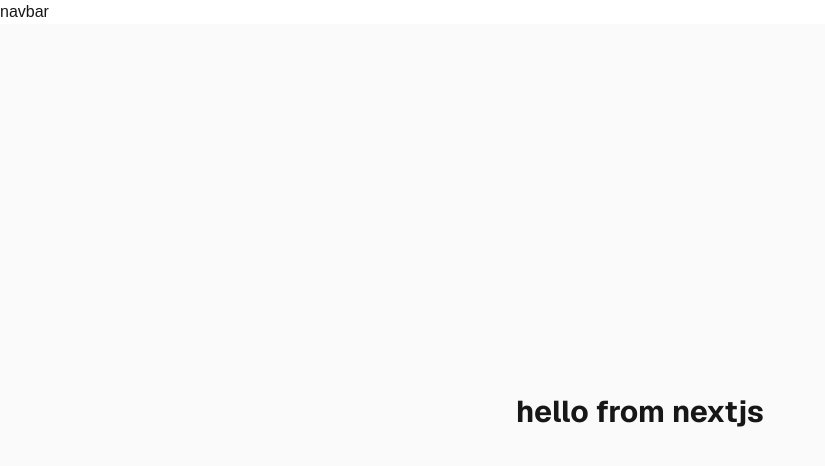
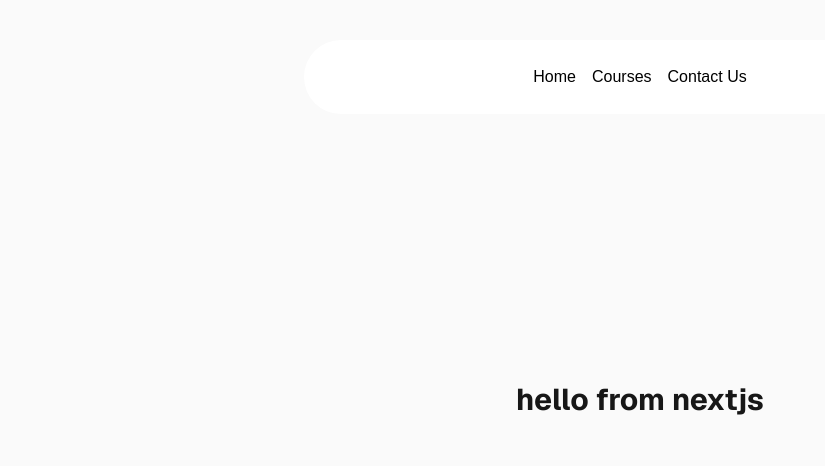
Before and after one commit to umakantkatare/music-with-nextjs, a Next.js app: page / in a window 1280 px wide. Shown: the top 466 px of the page, without its empty margins (0-825 px from the left). Built offline with nearby package versions, Linux system fonts and the light colour scheme.

Commit message:
Add Navbar

```diff
--- a/package.json
+++ b/package.json
@@ -9,9 +9,12 @@
     "lint": "eslint"
   },
   "dependencies": {
+    "clsx": "^2.1.1",
+    "motion": "^12.42.2",
     "next": "16.2.10",
     "react": "19.2.4",
-    "react-dom": "19.2.4"
+    "react-dom": "19.2.4",
+    "tailwind-merge": "^3.6.0"
   },
   "devDependencies": {
     "@tailwindcss/postcss": "^4",
--- a/src/app/chai/page.tsx
+++ /dev/null
@@ -1,7 +0,0 @@
-import React from "react";
-
-const ChaiPage = () => {
-  return <div>ChaiPage</div>;
-};
-
-export default ChaiPage;
--- a/src/app/layout.tsx
+++ b/src/app/layout.tsx
@@ -1,6 +1,7 @@
 import type { Metadata } from "next";
 import { Geist, Geist_Mono } from "next/font/google";
 import "./globals.css";
+import Navbar from "@/components/Navbar";
 
 const geistSans = Geist({
   variable: "--font-geist-sans",
@@ -27,7 +28,10 @@ export default function RootLayout({
       lang="en"
       className={`${geistSans.variable} ${geistMono.variable} h-full antialiased`}
     >
-      <body className="min-h-full flex flex-col"> <nav>navbar</nav> {children}</body>
+      <body className="min-h-full flex flex-col">
+        <Navbar />
+        {children}
+      </body>
     </html>
   );
 }
--- /dev/null
+++ b/src/components/Navbar.tsx
@@ -0,0 +1,47 @@
+"use client";
+import React, { useState } from "react";
+import { HoveredLink, Menu, MenuItem, ProductItem } from "./ui/navbar-menu";
+import { cn } from "@/lib/utils";
+import Link from "next/link";
+
+const Navbar = ({ className }: { className?: string }) => {
+  const [active, setActive] = useState<string | null>(null);
+  return (
+    <div
+      className={cn("fixed inset-x-0 top-10 z-50 mx-auto max-w-2xl", className)}
+    >
+      <Menu setActive={setActive}>
+        <Link href={"/"}>
+          <MenuItem
+            setActive={setActive}
+            active={active}
+            item="Home"
+          ></MenuItem>
+        </Link>
+        <Link href={"/courses"}>
+          {" "}
+          <MenuItem setActive={setActive} active={active} item="Courses">
+            <div className="flex flex-col space-y-4 text-sm">
+              <HoveredLink href="/all-courses">All Courses</HoveredLink>
+              <HoveredLink href="/interface-design">
+                Basic Music Theory
+              </HoveredLink>
+              <HoveredLink href="/seo">Advanced Composition</HoveredLink>
+              <HoveredLink href="/branding">Songwriting</HoveredLink>
+              <HoveredLink href="/branding">Music Production</HoveredLink>
+            </div>
+          </MenuItem>
+        </Link>
+        <Link href={"/contact-us"}>
+          <MenuItem
+            setActive={setActive}
+            active={active}
+            item="Contact Us   "
+          ></MenuItem>
+        </Link>
+      </Menu>
+    </div>
+  );
+};
+
+export default Navbar;
--- /dev/null
+++ b/src/components/ui/navbar-menu.tsx
@@ -0,0 +1,119 @@
+"use client";
+import React from "react";
+import { motion } from "motion/react";
+
+const transition = {
+  type: "spring" as const,
+  mass: 0.5,
+  damping: 11.5,
+  stiffness: 100,
+  restDelta: 0.001,
+  restSpeed: 0.001,
+};
+
+export const MenuItem = ({
+  setActive,
+  active,
+  item,
+  children,
+}: {
+  setActive: (item: string) => void;
+  active: string | null;
+  item: string;
+  children?: React.ReactNode;
+}) => {
+  return (
+    <div onMouseEnter={() => setActive(item)} className="relative ">
+      <motion.p
+        transition={{ duration: 0.3 }}
+        className="cursor-pointer text-black hover:opacity-[0.9] dark:text-white"
+      >
+        {item}
+      </motion.p>
+      {active !== null && (
+        <motion.div
+          initial={{ opacity: 0, scale: 0.85, y: 10 }}
+          animate={{ opacity: 1, scale: 1, y: 0 }}
+          transition={transition}
+        >
+          {active === item && children && (
+            <div className="absolute top-[calc(100%_+_1.2rem)] left-1/2 transform -translate-x-1/2 pt-4">
+              <motion.div
+                transition={transition}
+                layoutId="active" // layoutId ensures smooth animation
+                className="bg-white dark:bg-black backdrop-blur-sm rounded-2xl overflow-hidden border border-black/[0.2] dark:border-white/[0.2] shadow-xl"
+              >
+                <motion.div
+                  layout // layout ensures smooth animation
+                  className="w-max h-full p-4"
+                >
+                  {children}
+                </motion.div>
+              </motion.div>
+            </div>
+          )}
+        </motion.div>
+      )}
+    </div>
+  );
+};
+
+export const Menu = ({
+  setActive,
+  children,
+}: {
+  setActive: (item: string | null) => void;
+  children: React.ReactNode;
+}) => {
+  return (
+    <nav
+      onMouseLeave={() => setActive(null)} // resets the state
+      className="relative rounded-full border border-transparent dark:bg-black dark:border-white/[0.2] bg-white shadow-input flex justify-center space-x-4 px-8 py-6 "
+    >
+      {children}
+    </nav>
+  );
+};
+
+export const ProductItem = ({
+  title,
+  description,
+  href,
+  src,
+}: {
+  title: string;
+  description: string;
+  href: string;
+  src: string;
+}) => {
+  return (
+    <a href={href} className="flex space-x-2">
+      <img
+        src={src}
+        width={140}
+        height={70}
+        alt={title}
+        className="shrink-0 rounded-md shadow-2xl"
+      />
+      <div>
+        <h4 className="text-xl font-bold mb-1 text-black dark:text-white">
+          {title}
+        </h4>
+        <p className="text-neutral-700 text-sm max-w-[10rem] dark:text-neutral-300">
+          {description}
+        </p>
+      </div>
+    </a>
+  );
+};
+
+export const HoveredLink = ({ children, ...rest }: any) => {
+  return (
+    <a
+      {...rest}
+      className="text-neutral-700 dark:text-neutral-200 hover:text-black "
+    >
+      {children}
+    </a>
+  );
+};
--- /dev/null
+++ b/src/data/music_courses.json
@@ -0,0 +1,104 @@
+{
+  "courses": [
+    {
+      "id": 1,
+      "title": "Guitar Fundamentals",
+      "slug": "guitar-fundamentals",
+      "description": "Learn the basics of playing guitar with our comprehensive beginner's course.",
+      "price": 99.99,
+      "instructor": "John Doe",
+      "isFeatured": true,
+      "image": "/courses/guitar.jpg"
+    },
+    {
+      "id": 2,
+      "title": "Piano for Beginners",
+      "slug": "piano-for-beginners",
+      "description": "Start your musical journey with foundational piano skills taught by expert instructors.",
+      "price": 109.99,
+      "instructor": "Jane Smith",
+      "isFeatured": false,
+      "image": "/courses/piano.jpg"
+    },
+    {
+      "id": 3,
+      "title": "Advanced Vocal Techniques",
+      "slug": "advanced-vocal-techniques",
+      "description": "Enhance your singing with advanced vocal techniques for intermediate to advanced learners.",
+      "price": 119.99,
+      "instructor": "Emily Johnson",
+      "isFeatured": true,
+      "image": "/courses/vocalist.jpg"
+    },
+    {
+      "id": 4,
+      "title": "Drumming Mastery",
+      "slug": "drumming-mastery",
+      "description": "Master the drums with our comprehensive course covering all skill levels.",
+      "price": 129.99,
+      "instructor": "Mike Brown",
+      "isFeatured": false,
+      "image": "/courses/drumming.jpg"
+    },
+    {
+      "id": 5,
+      "title": "Jazz Improvisation",
+      "slug": "jazz-improvisation",
+      "description": "Learn the art of jazz improvisation with this course designed for all levels.",
+      "price": 139.99,
+      "instructor": "Chris Davis",
+      "isFeatured": false,
+      "image": "/courses/jazz.jpg"
+    },
+    {
+      "id": 6,
+      "title": "Music Production Fundamentals",
+      "slug": "music-production-fundamentals",
+      "description": "Dive into music production with this introductory course on the basics of sound engineering and mixing.",
+      "price": 149.99,
+      "instructor": "Alex Wilson",
+      "isFeatured": true,
+      "image": "/courses/music-prod.jpg"
+    },
+    {
+      "id": 7,
+      "title": "Songwriting Essentials",
+      "slug": "songwriting-essentials",
+      "description": "Learn the essentials of songwriting to express your musical creativity.",
+      "price": 159.99,
+      "instructor": "Samantha Miller",
+      "isFeatured": false,
+      "image": "/courses/song-writing.jpg"
+    },
+    {
+      "id": 8,
+      "title": "Electronic Music Production",
+      "slug": "electronic-music-production",
+      "description": "Create compelling electronic music with our course designed for beginners to advanced users.",
+      "price": 169.99,
+      "instructor": "Luke Harris",
+      "isFeatured": true,
+      "image": "/courses/music-prod.jpg"
+    },
+    {
+      "id": 9,
+      "title": "Classical Music History",
+      "slug": "classical-music-history",
+      "description": "Explore the rich history of classical music from its origins to the present day.",
+      "price": 179.99,
+      "instructor": "Grace Lee",
+      "isFeatured": false,
+      "image": "/courses/classical-music.jpg"
+    },
+    {
+      "id": 10,
+      "title": "Blues Guitar Techniques",
+      "slug": "blues-guitar-techniques",
+      "description": "Discover the techniques of blues guitar to add soul and depth to your playing.",
+      "price": 189.99,
+      "instructor": "Ethan Moore",
+      "isFeatured": true,
+      "image": "/courses/blues.jpg"
+    }
+  ]
+}
--- /dev/null
+++ b/src/lib/utils.ts
@@ -0,0 +1,6 @@
+import { ClassValue, clsx } from "clsx";
+import { twMerge } from "tailwind-merge";
+
+export function cn(...inputs: ClassValue[]) {
+  return twMerge(clsx(inputs));
+}
```
Also changed, not shown: 1 other file (tests, documents, lock files or other folders).
